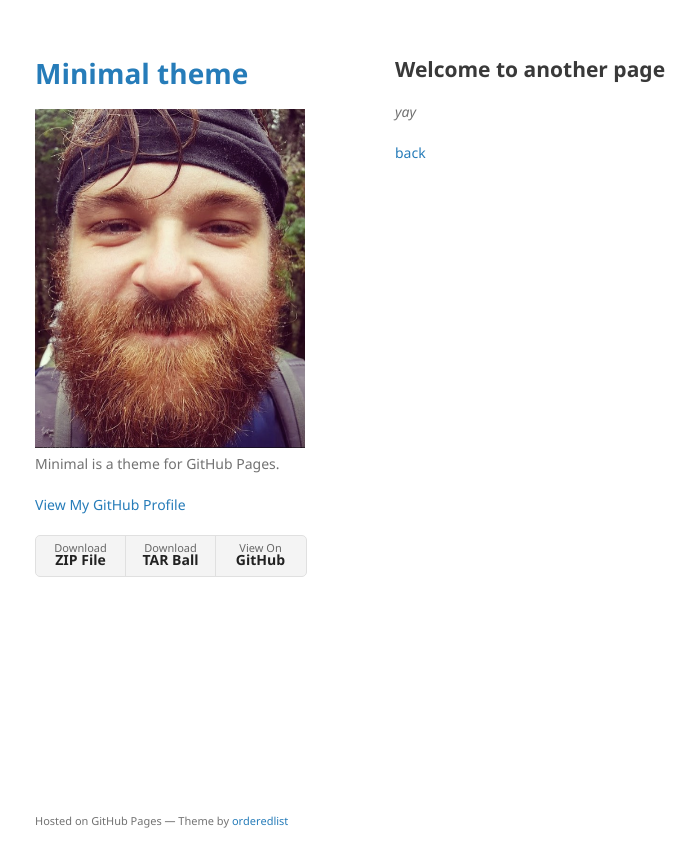
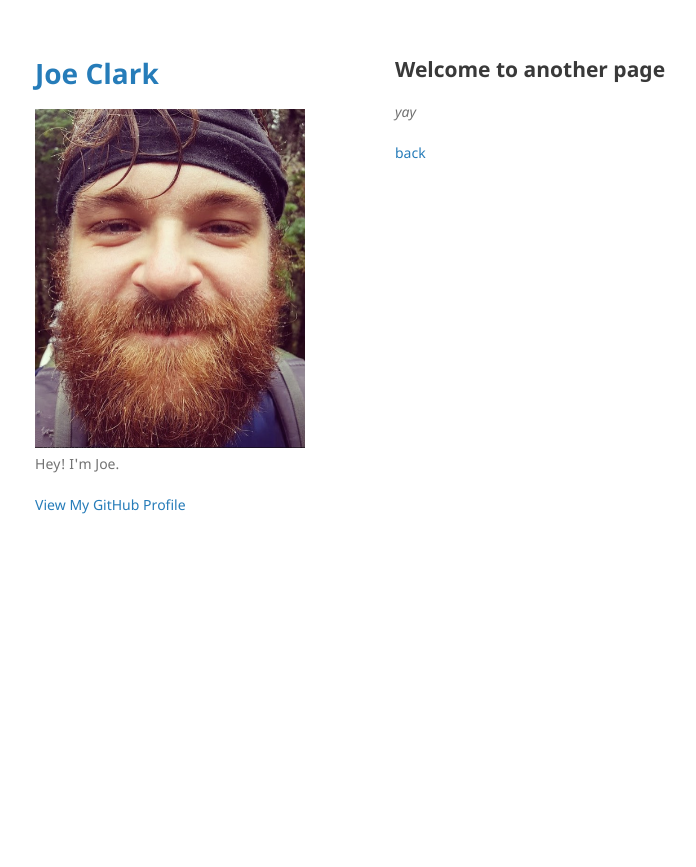
Before and after one commit to jc-clark/jc-clark.github.io, a Jekyll site: the page built from another-page.md, in a window 1280 px wide. Shown: the top 867 px of the page, without its empty margins (175-871 px from the left). Built offline with Jekyll 4.4.1, drawn with Linux system fonts in a browser that asks for light colours; our own code applies the rules of GitHub Pages for plain Markdown files.

```diff
--- a/_config.yml
+++ b/_config.yml
@@ -1,6 +1,6 @@
-title: Minimal theme
+title: Joe Clark
 logo: /assets/img/logo.png
-description: Minimal is a theme for GitHub Pages.
-show_downloads: true
+description: Hey! I'm Joe.
+show_downloads: false
 google_analytics:
 theme: jekyll-theme-minimal
--- a/_layouts/default.html
+++ b/_layouts/default.html
@@ -30,13 +30,6 @@
         <p class="view"><a href="{{ site.github.owner_url }}">View My GitHub Profile</a></p>
         {% endif %}
 
-        {% if site.show_downloads %}
-        <ul class="downloads">
-          <li><a href="{{ site.github.zip_url }}">Download <strong>ZIP File</strong></a></li>
-          <li><a href="{{ site.github.tar_url }}">Download <strong>TAR Ball</strong></a></li>
-          <li><a href="{{ site.github.repository_url }}">View On <strong>GitHub</strong></a></li>
-        </ul>
-        {% endif %}
       </header>
       <section>
 
@@ -47,7 +40,7 @@
         {% if site.github.is_project_page %}
         <p>This project is maintained by <a href="{{ site.github.owner_url }}">{{ site.github.owner_name }}</a></p>
         {% endif %}
-        <p><small>Hosted on GitHub Pages &mdash; Theme by <a href="https://github.com/orderedlist">orderedlist</a></small></p>
+        <!-- <p><small>Hosted on GitHub Pages &mdash; Theme by <a href="https://github.com/orderedlist">orderedlist</a></small></p> -->
       </footer>
     </div>
     <script src="{{ "/assets/js/scale.fix.js" | relative_url }}"></script>
```
Also changed, not shown: index.md (+4 -118 lines), Gemfile.lock (added).
